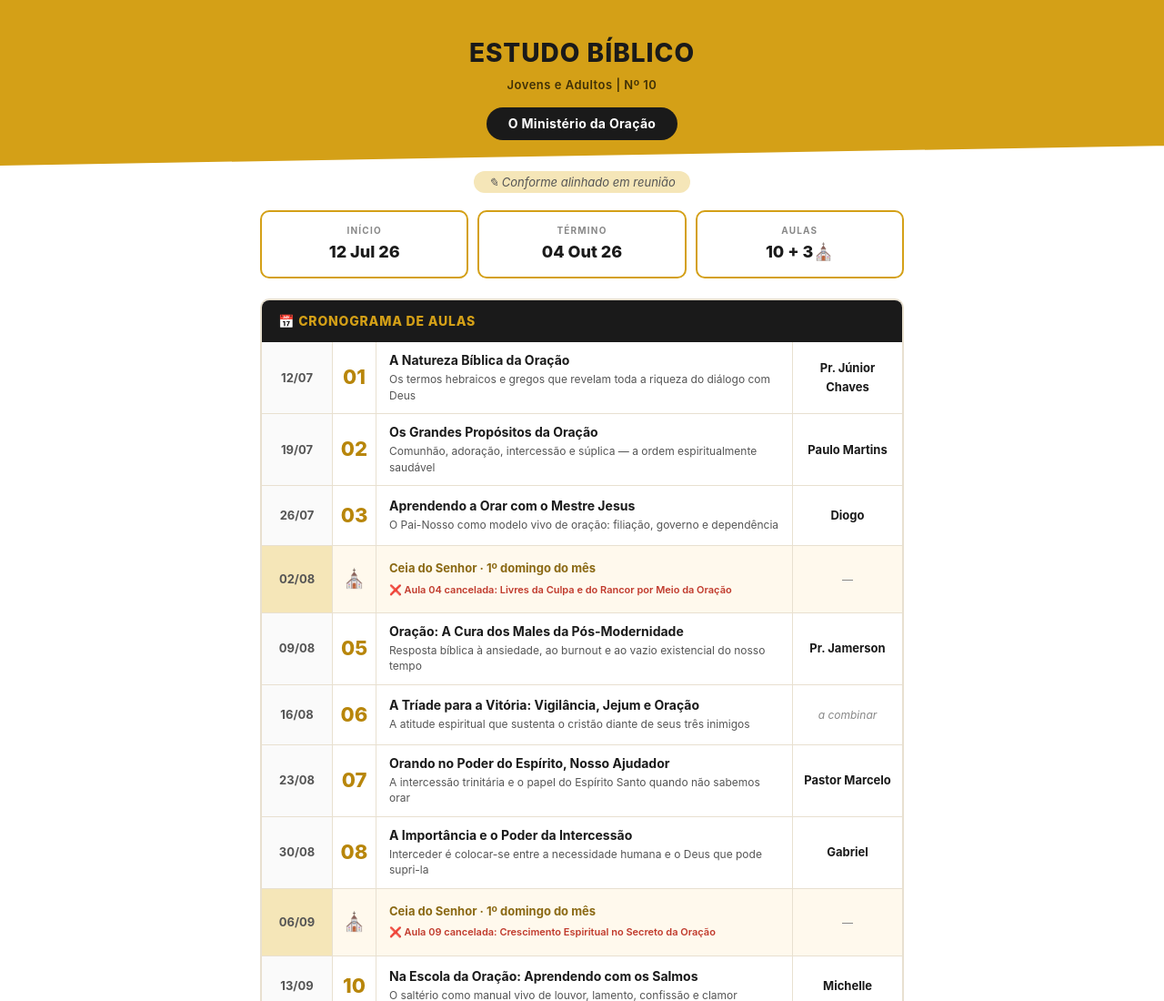
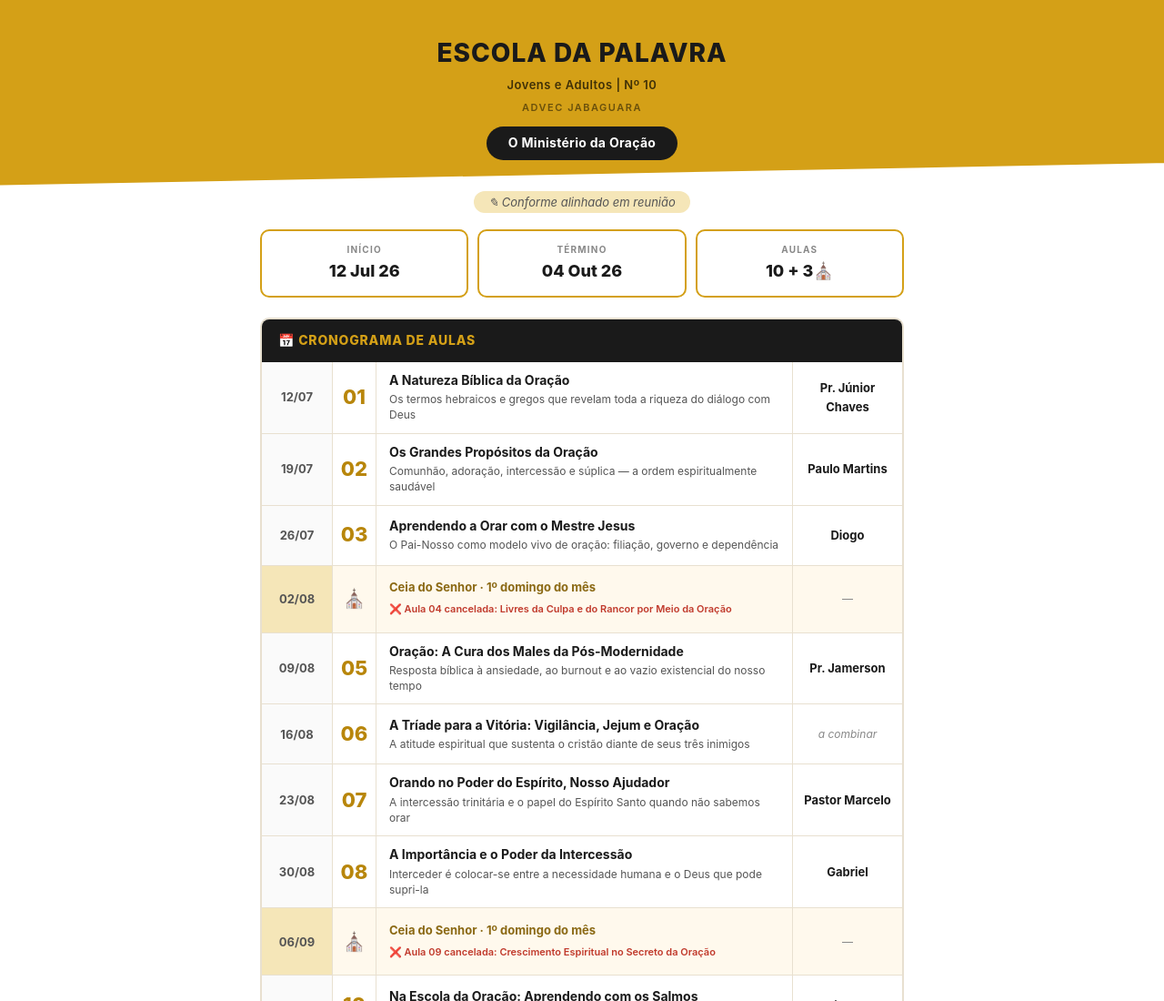
Before and after one commit to josechaves-del/edp, a plain HTML site: page index.html in a window 1280 px wide. Shown: the top 1100 px of the page at 91% size. Drawn offline with Linux system fonts and the light colour scheme.

Commit message:
ADVEC Jabaguara — Escola da Palavra

```diff
--- a/index.html
+++ b/index.html
@@ -3,7 +3,7 @@
 <head>
 <meta charset="UTF-8">
 <meta name="viewport" content="width=device-width, initial-scale=1.0">
-<title>EDP — Escola da Palavra | O Ministério da Oração</title>
+<title>ADVEC Jabaguara — Escola da Palavra | O Ministério da Oração</title>
 <style>
   :root {
     --yellow:      #D4A017;
@@ -59,7 +59,16 @@
     font-weight: 600;
     color: rgba(0,0,0,0.7);
     letter-spacing: 0.5px;
-    margin-bottom: 14px;
+    margin-bottom: 6px;
+  }
+
+  .top-band .location {
+    font-size: 11px;
+    font-weight: 600;
+    color: rgba(0,0,0,0.5);
+    letter-spacing: 1.5px;
+    text-transform: uppercase;
+    margin-bottom: 12px;
   }
 
   .top-band .pill {
@@ -316,8 +325,9 @@
 
 <!-- ═══ TOP YELLOW BAND ═══ -->
 <div class="top-band">
-  <div class="brand">Estudo Bíblico</div>
+  <div class="brand">Escola da Palavra</div>
   <div class="audience">Jovens e Adultos | Nº 10</div>
+  <div class="location">ADVEC Jabaguara</div>
   <div class="pill">O Ministério da Oração</div>
 </div>
 
```
